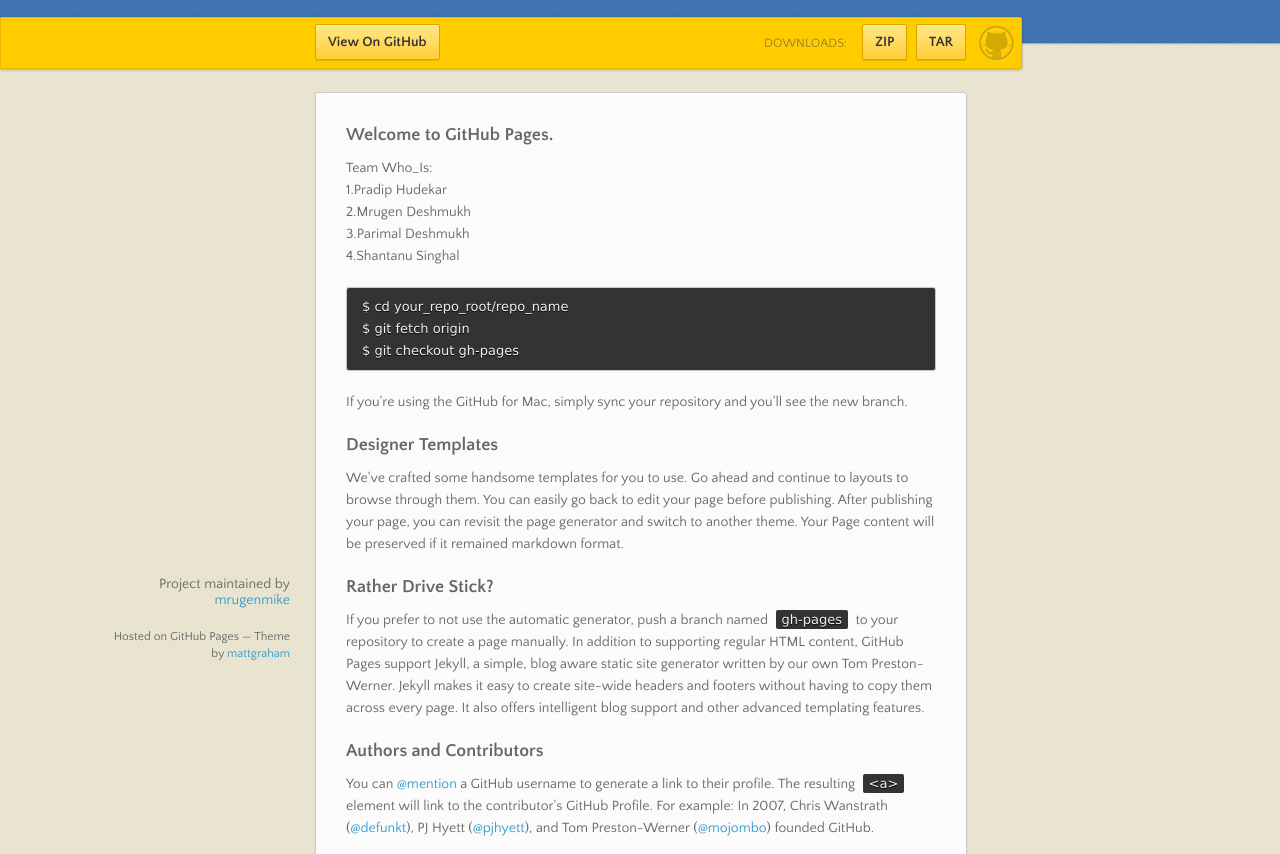
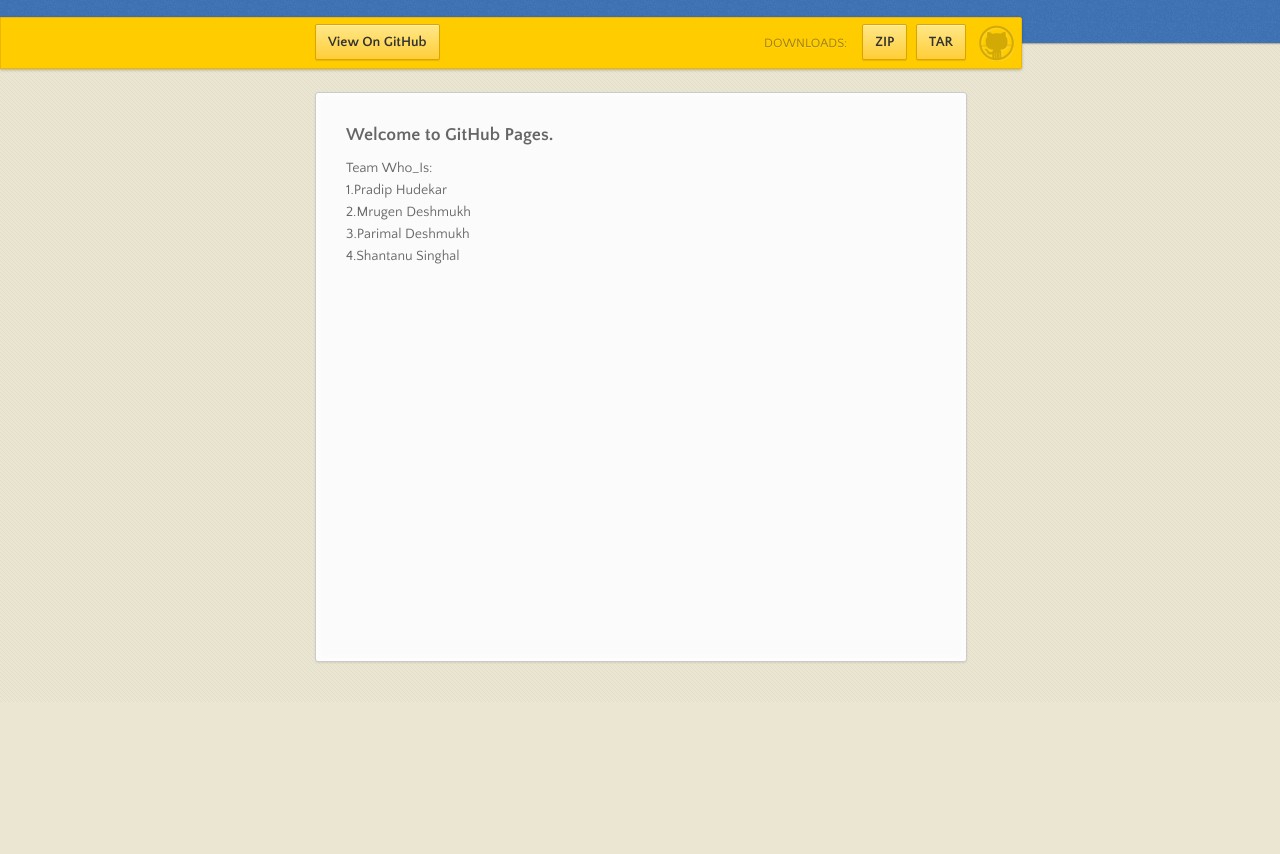
Before and after one commit to mrugenmike/Who_Is_Android, a plain HTML site: page index.html in a window 1280 px wide. Shown: the part 98-952 px from the top of the page. After the commit the page ends 800 px from the top, so only its background shows below. Drawn offline with nearby package versions, Linux system fonts and the light colour scheme.

Commit message:
Update index.html

```diff
--- a/index.html
+++ b/index.html
@@ -43,35 +43,7 @@
 
 <p>Team Who_Is: <br/> 1.Pradip Hudekar<br/>2.Mrugen Deshmukh<br/>3.Parimal Deshmukh<br/>4.Shantanu Singhal  </p>
 
-<pre><code>$ cd your_repo_root/repo_name
-$ git fetch origin
-$ git checkout gh-pages
-</code></pre>
 
-<p>If you're using the GitHub for Mac, simply sync your repository and you'll see the new branch.</p>
-
-<h3>Designer Templates</h3>
-
-<p>We've crafted some handsome templates for you to use. Go ahead and continue to layouts to browse through them. You can easily go back to edit your page before publishing. After publishing your page, you can revisit the page generator and switch to another theme. Your Page content will be preserved if it remained markdown format.</p>
-
-<h3>Rather Drive Stick?</h3>
-
-<p>If you prefer to not use the automatic generator, push a branch named <code>gh-pages</code> to your repository to create a page manually. In addition to supporting regular HTML content, GitHub Pages support Jekyll, a simple, blog aware static site generator written by our own Tom Preston-Werner. Jekyll makes it easy to create site-wide headers and footers without having to copy them across every page. It also offers intelligent blog support and other advanced templating features.</p>
-
-<h3>Authors and Contributors</h3>
-
-<p>You can <a href="https://github.com/blog/821" class="user-mention">@mention</a> a GitHub username to generate a link to their profile. The resulting <code>&lt;a&gt;</code> element will link to the contributor's GitHub Profile. For example: In 2007, Chris Wanstrath (<a href="https://github.com/defunkt" class="user-mention">@defunkt</a>), PJ Hyett (<a href="https://github.com/pjhyett" class="user-mention">@pjhyett</a>), and Tom Preston-Werner (<a href="https://github.com/mojombo" class="user-mention">@mojombo</a>) founded GitHub.</p>
-
-<h3>Support or Contact</h3>
-
-<p>Having trouble with Pages? Check out the documentation at <a href="http://help.github.com/pages">http://help.github.com/pages</a> or contact <a href="mailto:support@github.com">support@github.com</a> and we’ll help you sort it out.</p>
-      </section>
-      <footer>
-        <p>Project maintained by <a href="https://github.com/mrugenmike">mrugenmike</a></p>
-        <p><small>Hosted on GitHub Pages &mdash; Theme by <a href="http://twitter.com/#!/michigangraham">mattgraham</a></small></p>
-      </footer>
-    </div>
-    <!--[if !IE]><script>fixScale(document);</script><![endif]-->
 
   </body>
 </html>
```
